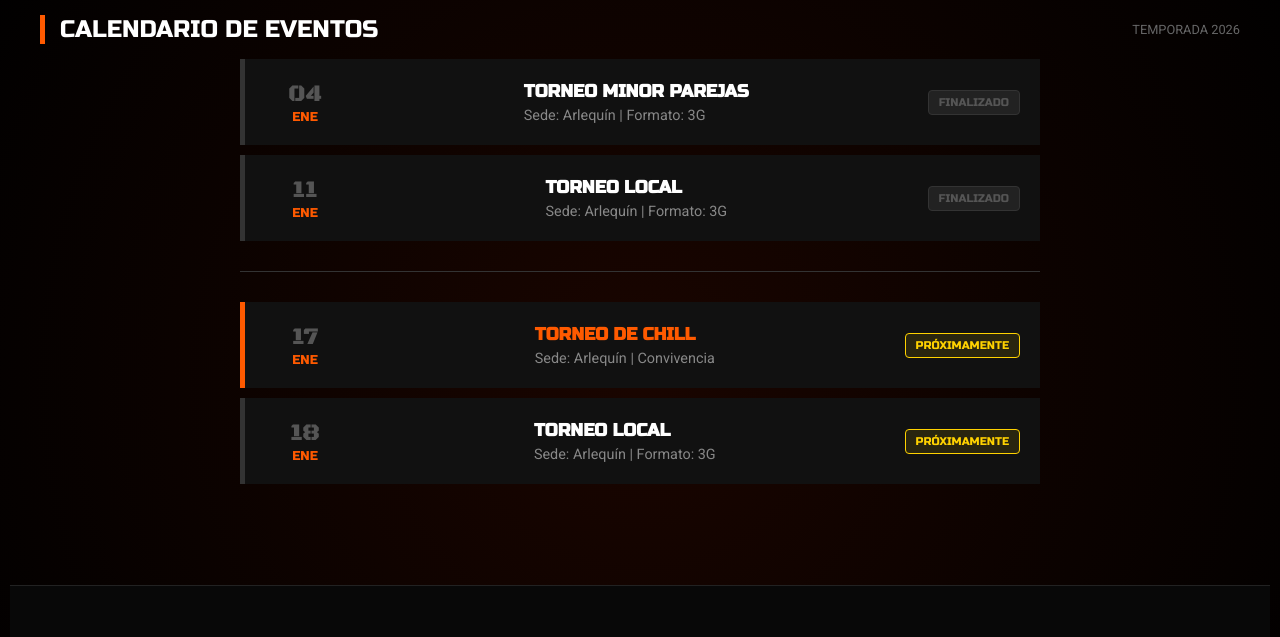
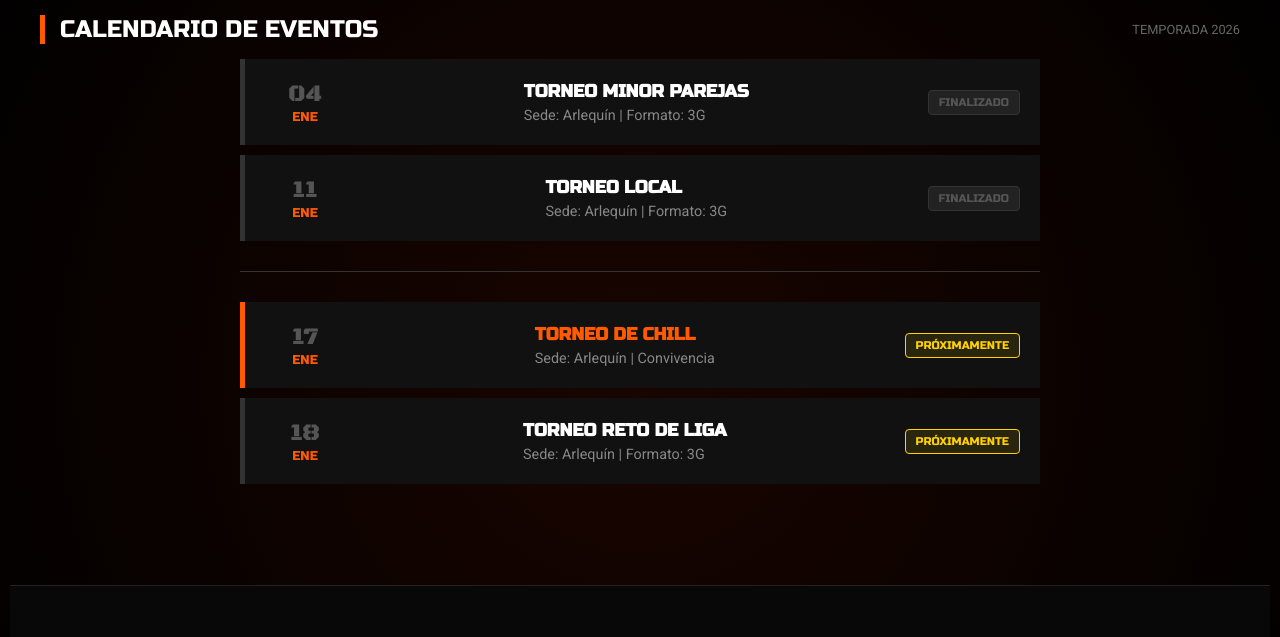
Before and after one commit to Oscar5552/rankingMFL, a plain HTML site: page calendario.html in a window 1280 px wide. Shown: the part 77-714 px from the top of the page. Drawn offline with nearby package versions, Linux system fonts and the light colour scheme.

Commit message:
Calendario

```diff
--- a/calendario.html
+++ b/calendario.html
@@ -108,7 +108,7 @@
                  onclick="openFlyer('18-enero-2026.png', 'Arlequín - Plaza Quintanal, Local 31', 'https://maps.app.goo.gl/pwQcajpqQXnUoZP3A?g_st=aw')">
                 <div class="event-date">18 <span>ENE</span></div>
                 <div class="event-info">
-                    <h3>TORNEO LOCAL</h3>
+                    <h3>TORNEO RETO DE LIGA</h3>
                     <p>Sede: Arlequín | Formato: 3G</p>
                 </div>
                 <div class="status-badge status-upcoming">PRÓXIMAMENTE</div>
```
Also changed, not shown: flayers-torneos/17-enero-2026.png (added), flayers-torneos/18-enero-2026.png (added).
